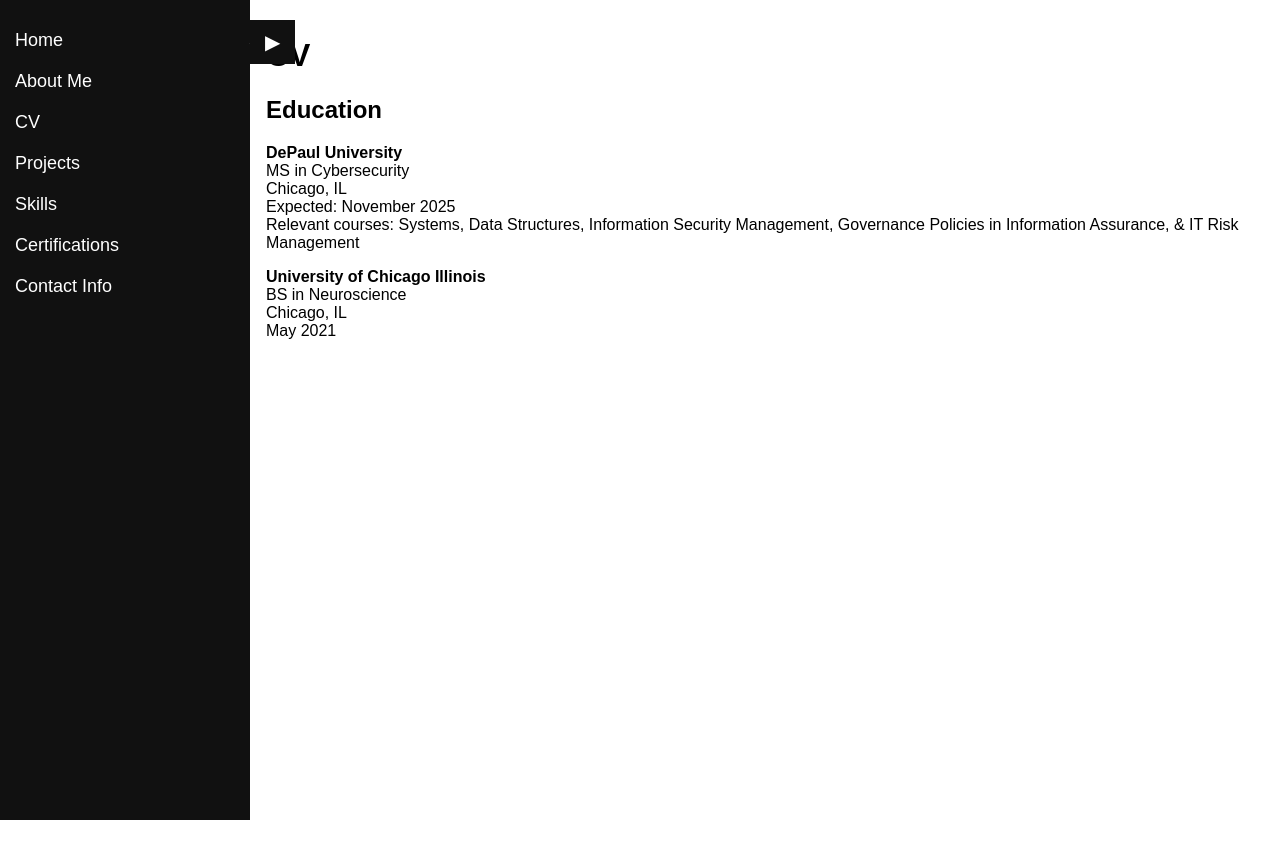
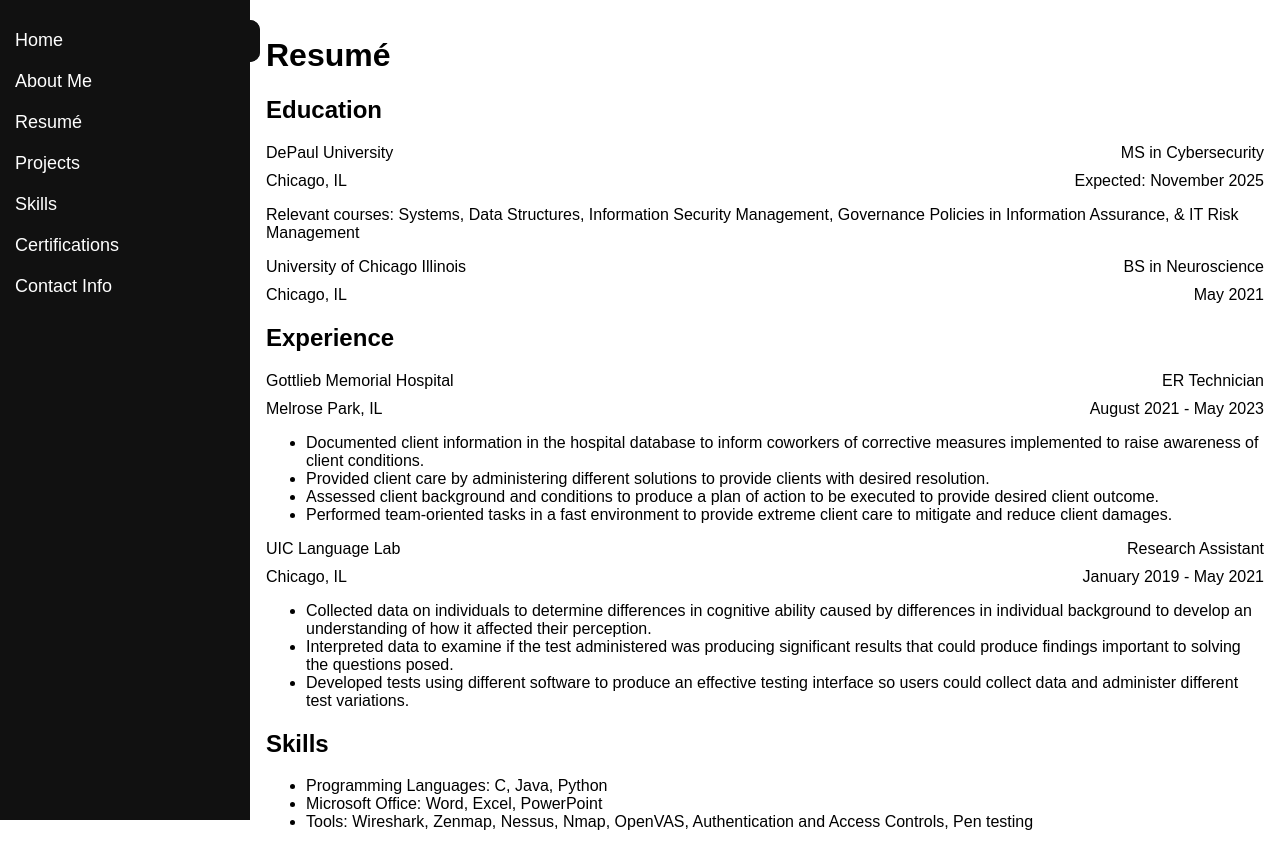
Before and after one commit to Utsukara/PersonalPortfolio, a plain HTML site: page cv.html in a window 1280 px wide. Before the commit the page ends 800 px from the top, so only its background shows below. Drawn offline with Linux system fonts and the light colour scheme.

Commit message:
finished by elaborating on portions I could add more to and made my sidebar less obtrusive also integrated better formatting for some parts with css. finally I updated the readME to give a brief description of the code.

```diff
--- a/cv.html
+++ b/cv.html
@@ -3,18 +3,18 @@
 <head>
     <meta charset="UTF-8">
     <meta name="viewport" content="width=device-width, initial-scale=1.0">
-    <title>James Parker - CV</title>
+    <title>James Parker - Resumé</title>
     <link rel="stylesheet" href="styles.css">
 </head>
 <body>
     <input type="checkbox" id="toggle-sidebar" class="toggle-sidebar">
-    <label for="toggle-sidebar" class="toggle-label">&#x25B6;</label>
+    <label for="toggle-sidebar" class="toggle-tab"></label>
 
     <div id="sidebar" class="sidebar">
-        <label for="toggle-sidebar" class="close-btn">&#x25C0;</label>
+        <label for="toggle-sidebar" class="close-tab"></label>
         <a href="index.html">Home</a>
         <a href="about.html">About Me</a>
-        <a href="cv.html">CV</a>
+        <a href="cv.html">Resumé</a>
         <a href="projects.html">Projects</a>
         <a href="skills.html">Skills</a>
         <a href="certifications.html">Certifications</a>
@@ -22,21 +22,61 @@
     </div>
 
     <div id="main-content" class="main-content">
-        <h1>CV</h1>
+        <h1>Resumé</h1>
         <h2>Education</h2>
-        <p>
-            <strong>DePaul University</strong><br>
-            MS in Cybersecurity<br>
-            Chicago, IL<br>
-            Expected: November 2025<br>
-            Relevant courses: Systems, Data Structures, Information Security Management, Governance Policies in Information Assurance, & IT Risk Management
-        </p>
-        <p>
-            <strong>University of Chicago Illinois</strong><br>
-            BS in Neuroscience<br>
-            Chicago, IL<br>
-            May 2021
-        </p>
+        <div class="section">
+            <span class="left">DePaul University</span>
+            <span class="right">MS in Cybersecurity</span>
+        </div>
+        <div class="section">
+            <span class="left">Chicago, IL</span>
+            <span class="right">Expected: November 2025</span>
+        </div>
+        <p>Relevant courses: Systems, Data Structures, Information Security Management, Governance Policies in Information Assurance, & IT Risk Management</p>
+        <div class="section">
+            <span class="left">University of Chicago Illinois</span>
+            <span class="right">BS in Neuroscience</span>
+        </div>
+        <div class="section">
+            <span class="left">Chicago, IL</span>
+            <span class="right">May 2021</span>
+        </div>
+
+        <h2>Experience</h2>
+        <div class="section">
+            <span class="left">Gottlieb Memorial Hospital</span>
+            <span class="right">ER Technician</span>
+        </div>
+        <div class="section">
+            <span class="left">Melrose Park, IL</span>
+            <span class="right">August 2021 - May 2023</span>
+        </div>
+        <ul>
+            <li>Documented client information in the hospital database to inform coworkers of corrective measures implemented to raise awareness of client conditions.</li>
+            <li>Provided client care by administering different solutions to provide clients with desired resolution.</li>
+            <li>Assessed client background and conditions to produce a plan of action to be executed to provide desired client outcome.</li>
+            <li>Performed team-oriented tasks in a fast environment to provide extreme client care to mitigate and reduce client damages.</li>
+        </ul>
+        <div class="section">
+            <span class="left">UIC Language Lab</span>
+            <span class="right">Research Assistant</span>
+        </div>
+        <div class="section">
+            <span class="left">Chicago, IL</span>
+            <span class="right">January 2019 - May 2021</span>
+        </div>
+        <ul>
+            <li>Collected data on individuals to determine differences in cognitive ability caused by differences in individual background to develop an understanding of how it affected their perception.</li>
+            <li>Interpreted data to examine if the test administered was producing significant results that could produce findings important to solving the questions posed.</li>
+            <li>Developed tests using different software to produce an effective testing interface so users could collect data and administer different test variations.</li>
+        </ul>
+
+        <h2>Skills</h2>
+        <ul>
+            <li>Programming Languages: C, Java, Python</li>
+            <li>Microsoft Office: Word, Excel, PowerPoint</li>
+            <li>Tools: Wireshark, Zenmap, Nessus, Nmap, OpenVAS, Authentication and Access Controls, Pen testing</li>
+        </ul>
     </div>
 </body>
 </html>
--- a/styles.css
+++ b/styles.css
@@ -7,21 +7,21 @@
     display: none;
 }
 
-.toggle-label {
+.toggle-tab, .close-tab {
     position: fixed;
     top: 20px;
     left: 250px; /* Just outside the sidebar */
-    font-size: 20px;
+    width: 10px; /* Thickness of the tab */
+    height: 42px; /* Length of the tab */
     background-color: #111;
-    border: none;
-    color: white;
     cursor: pointer;
-    padding: 10px 15px;
+    border-top-right-radius: 10px;
+    border-bottom-right-radius: 10px;
     z-index: 1000;
     transition: left 0.3s;
 }
 
-.toggle-sidebar:checked ~ .toggle-label {
+.toggle-sidebar:checked ~ .toggle-tab {
     left: 0;
 }
 
@@ -49,18 +49,6 @@
     background-color: #575757;
 }
 
-.close-btn {
-    position: absolute;
-    top: 20px;
-    right: -30px; /* Just outside the sidebar */
-    font-size: 20px;
-    background-color: #111;
-    border: none;
-    color: white;
-    cursor: pointer;
-    padding: 10px 15px;
-}
-
 .toggle-sidebar:checked ~ .sidebar {
     width: 0;
     padding-top: 0;
@@ -68,7 +56,7 @@
 }
 
 .toggle-sidebar:checked ~ .sidebar a,
-.toggle-sidebar:checked ~ .sidebar .close-btn {
+.toggle-sidebar:checked ~ .sidebar .close-tab {
     display: none;
 }
 
@@ -82,6 +70,20 @@
     margin-left: 0;
 }
 
-.toggle-sidebar:not(:checked) ~ .toggle-label {
+.toggle-sidebar:not(:checked) ~ .toggle-tab {
     display: block;
 }
+
+.section {
+    display: flex;
+    justify-content: space-between;
+    margin: 10px 0;
+}
+
+.left {
+    text-align: left;
+}
+
+.right {
+    text-align: right;
+}
```
Also changed, not shown: about.html (+9 -4 lines), certifications.html (+3 -3 lines), contact.html (+4 -3 lines), index.html (+5 -5 lines), projects.html (+3 -3 lines), skills.html (+5 -5 lines), 1 other file.
